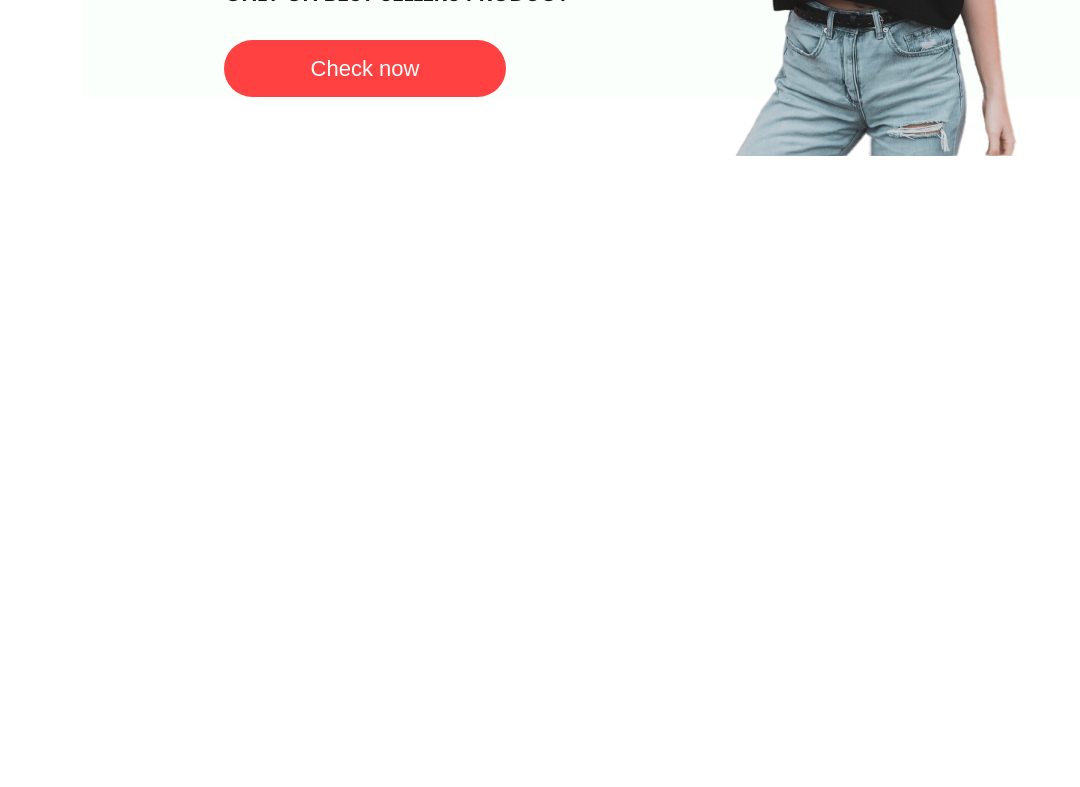
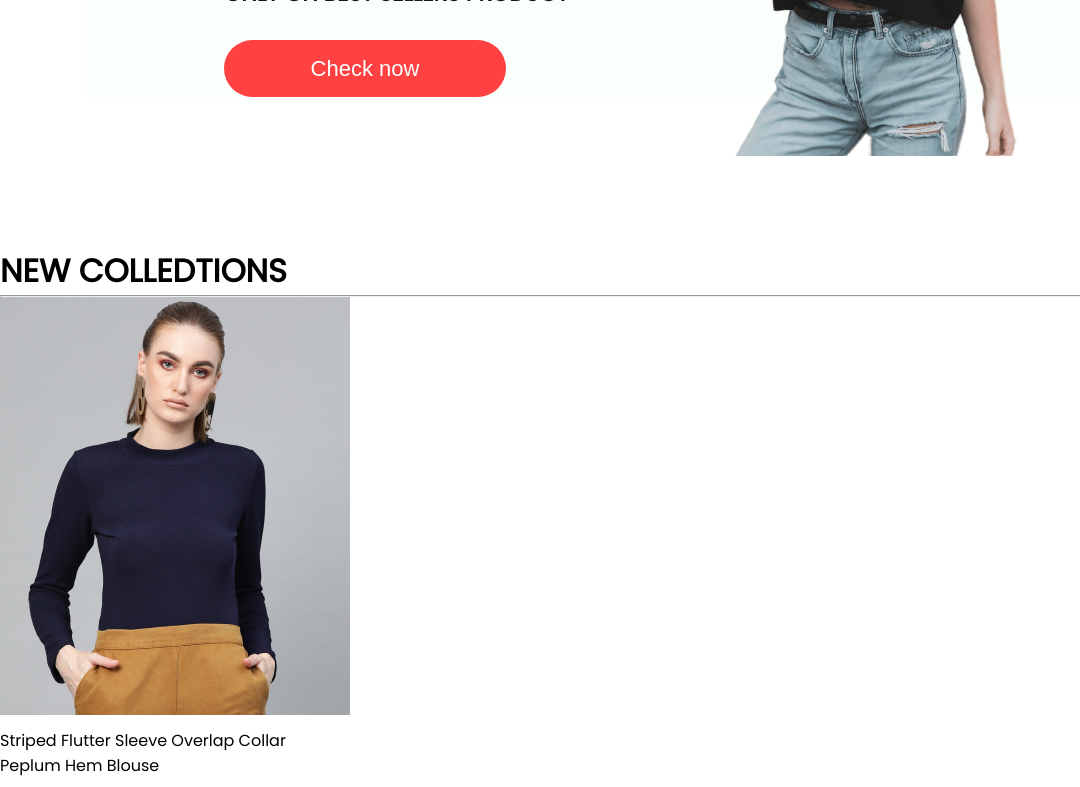
Before and after one commit to alexToMars/MERNCommerce, a React (Create React App) app in the folder frontend/: page / in a window 1280 px wide. Shown: the part 2000-2787 px from the top of the page, without its empty margins (0-1080 px from the left). Before the commit the page ends 2247 px from the top, so only its background shows below. Built offline with nearby package versions, Linux system fonts and the light colour scheme.

Commit message:
Feature: new collections

```diff
--- a/frontend/src/Components/NewCollections/NewCollections.jsx
+++ b/frontend/src/Components/NewCollections/NewCollections.jsx
@@ -1,9 +1,19 @@
 import React from 'react'
 import './NewCollections.css'
+import new_collection from '../Assets/new_collections'
+import Item from '../Item/Item'
 
 const NewCollections = () => {
   return (
-    <div className='new-collections'></div>
+    <div className='new-collections'>
+        <h1>NEW COLLEDTIONS</h1>
+        <hr />
+        <div className="collections">
+            {new_collection.map((item,i)=>{
+                return <Item key={i} id={item.id} name={item.name} image={item.image} new_price= {item.new_price} old_price = {item.old_price} />
+            })};
+        </div>
+    </div>
   )
 }
 
--- a/frontend/src/Pages/Shop.jsx
+++ b/frontend/src/Pages/Shop.jsx
@@ -2,6 +2,7 @@ import React from 'react'
 import Hero from '../Components/Hero/Hero'
 import Popular from '../Components/Popular/Popular'
 import Offers from '../Components/Offers/Offers'
+import NewCollections from '../Components/NewCollections/NewCollections'
 
 const Shop = () => {
   return (
@@ -9,6 +10,7 @@ const Shop = () => {
       <Hero/>
       <Popular />
       <Offers />
+      <NewCollections/>
     </div>
   )
 }
```
